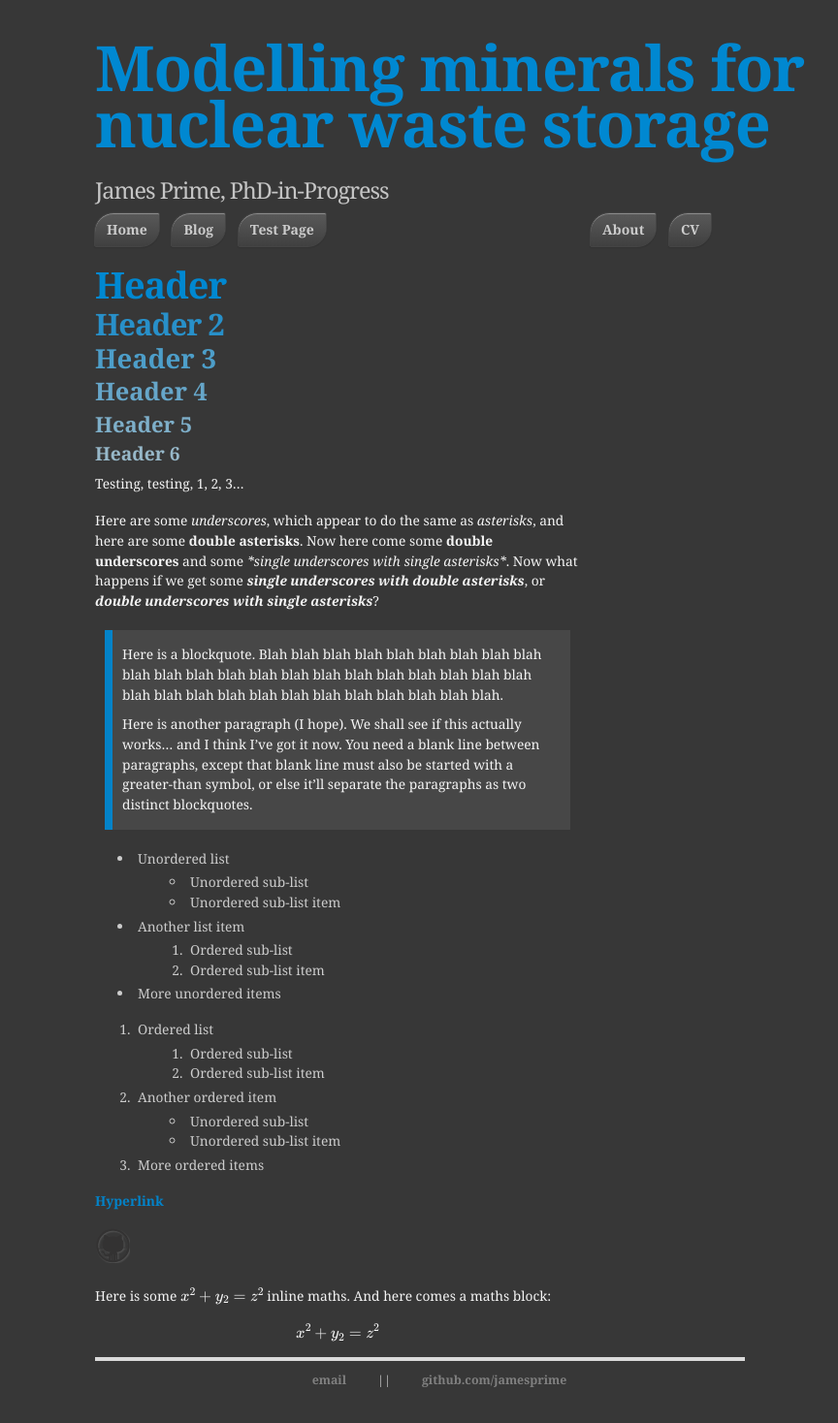
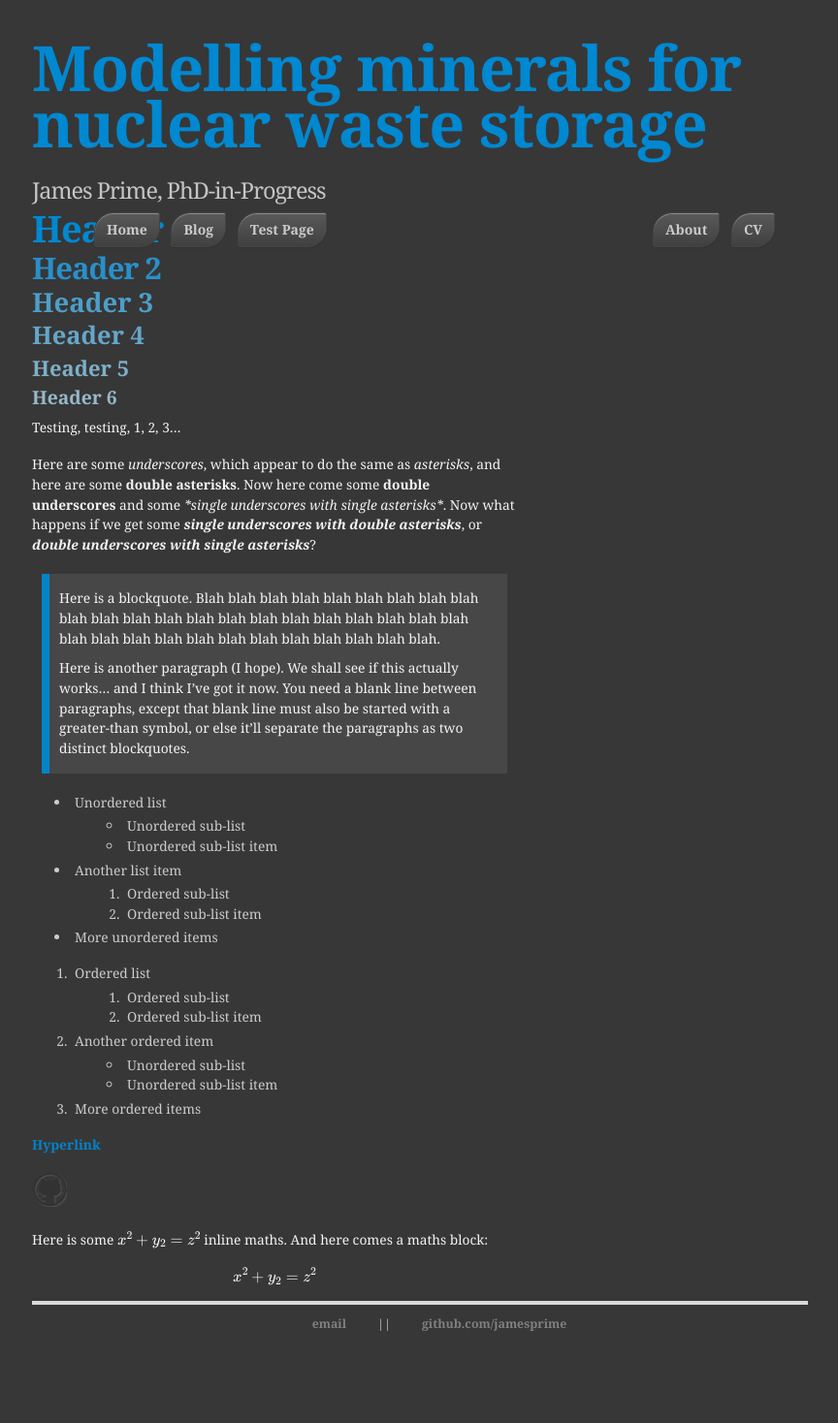
Before and after one commit to jamesprime/jamesprime.github.io, a Jekyll site: the page built from _pages/dhtest/index.md, in a window 1280 px wide. Shown: the whole page at 97% size, without its empty margins (207-1071 px from the left). Built offline with Jekyll 4.4.1, drawn with Linux system fonts in a browser that asks for light colours; nearby versions of some CDN libraries; formulas are drawn with MathJax 3; after the commit the page ends 1410 px from its top, so only the background shows below that.

Commit message:
Updated _sass/uberduper.scss
Margin and width test of header stylings

```diff
--- a/_sass/uberduper.scss
+++ b/_sass/uberduper.scss
@@ -170,7 +170,7 @@ pre {
     color: #f4f4f4;
     margin: 10px auto;
     padding: 0;
-    width: 670px;
+    width: 800px;
 }
 
 header {
```
